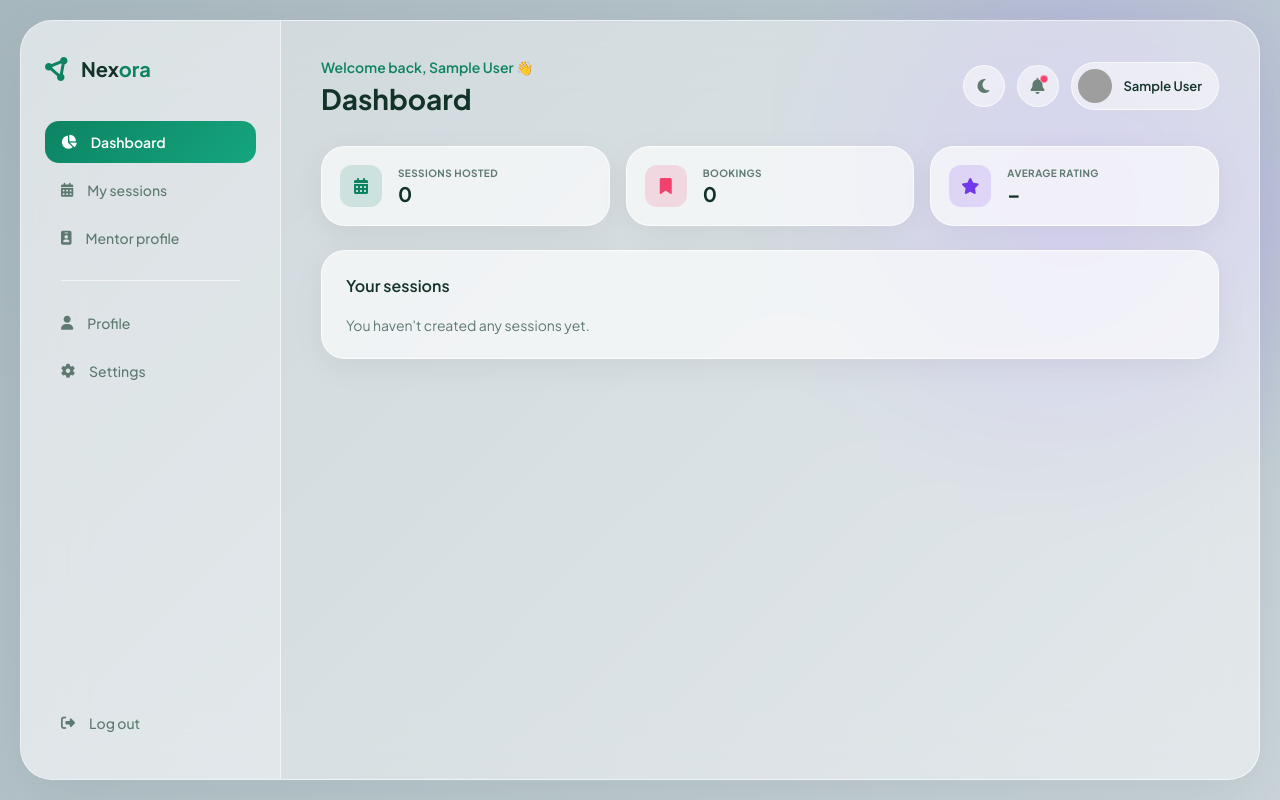
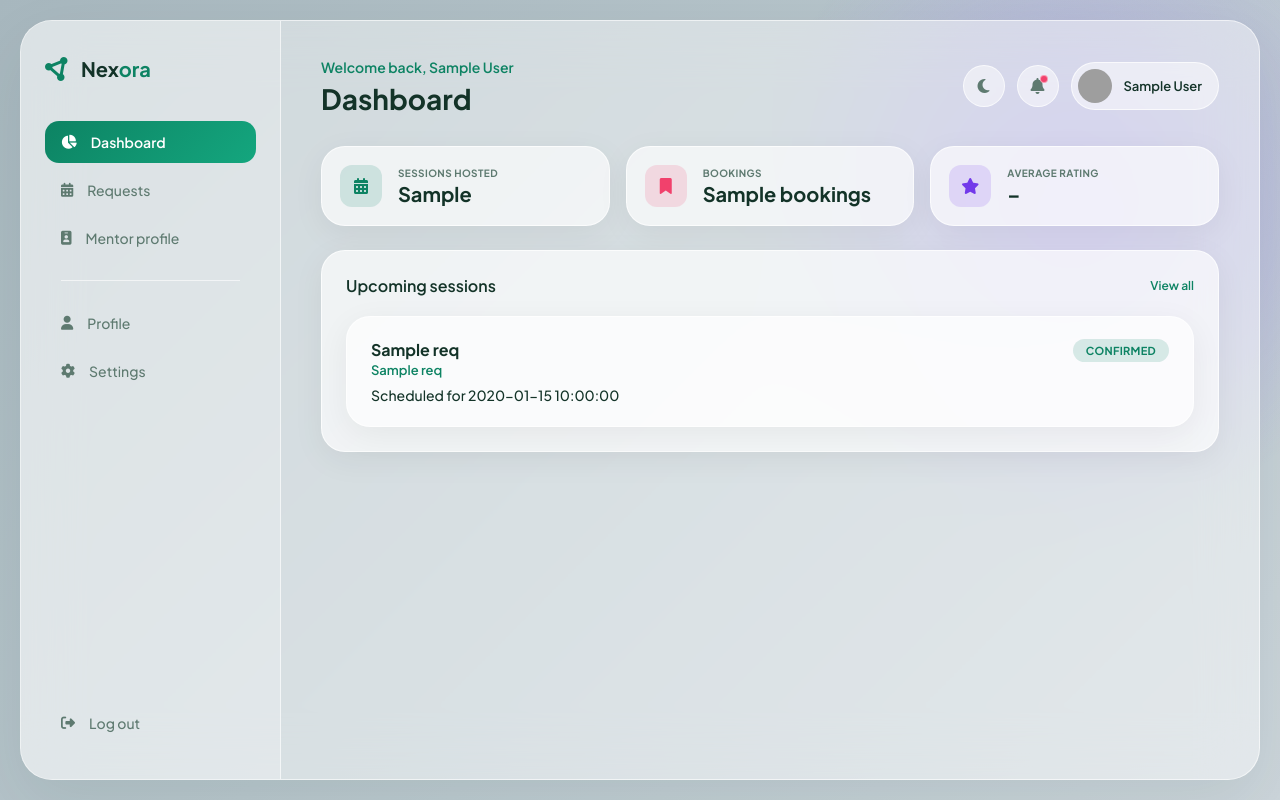
Before and after one commit to ANishKatwal08/Nexora, a Flask app: template app/templates/dashboard/mentor.html in a window 1280 px wide. Run offline with Flask 3, Linux system fonts and the light colour scheme; the visitor is signed in with stand-in values (Sample User, id 1); data comes from the database, SQL or seed files in the repository; tables that the repository leaves empty hold one stand-in row (values such as "Sample post"); the template is opened without the code that fills it: most values are stand-ins (such as "Sample title", 1, 10 or a date in 2020); grey boxes are pictures that could not be loaded.

Commit message:
Wired real stats into dashboard and matched inner pages to glass design

```diff
--- a/app/routes/mentorRoutes.py
+++ b/app/routes/mentorRoutes.py
@@ -6,9 +6,8 @@ bp = Blueprint("mentor", __name__)
 
 def register_routes():
     bp.add_url_rule("/mentor/profile", view_func=mentorController.mentor_profile, methods=["GET"])
-    bp.add_url_rule("/mentor/profession", view_func=mentorController.update_mentor_profession, methods=["POST"])
-    bp.add_url_rule("/mentor/skill/add", view_func=mentorController.add_skill, methods=["POST"])
-    bp.add_url_rule("/mentor/skill/remove", view_func=mentorController.remove_skill, methods=["POST"])
+    bp.add_url_rule("/mentor/profile/save", view_func=mentorController.mentor_profile_save, methods=["POST"])
+    bp.add_url_rule("/mentor/profile/delete", view_func=mentorController.mentor_profile_delete, methods=["POST"])
 
 
 register_routes()
--- a/app/static/css/dashboard.css
+++ b/app/static/css/dashboard.css
@@ -504,3 +504,64 @@ body.dash-body {
     .top-header { flex-direction: column; align-items: flex-start; gap: 14px; }
     .notif-dropdown { right: auto; left: 0; }
 }
+
+/* Session request cards */
+.req-list { display: flex; flex-direction: column; gap: 16px; }
+.req-card {
+    background: var(--card-bg);
+    border: 1px solid var(--card-border);
+    border-radius: 24px;
+    padding: 22px 24px;
+    box-shadow: 0 8px 32px rgba(0, 0, 0, 0.06);
+}
+.req-main { display: flex; justify-content: space-between; align-items: flex-start; gap: 16px; }
+.req-info h3 { font-size: 16px; font-weight: 700; color: var(--text-main); margin-bottom: 2px; }
+.req-skill { color: var(--accent-teal); font-size: 13px; font-weight: 600; margin-bottom: 8px; }
+.req-note { color: var(--text-muted); font-size: 14px; margin-bottom: 6px; }
+.req-time { font-size: 14px; font-weight: 500; color: var(--text-main); }
+.req-status {
+    font-size: 11px; font-weight: 700; padding: 5px 13px; border-radius: 20px;
+    white-space: nowrap; text-transform: uppercase; letter-spacing: 0.3px;
+}
+.status-pending { background: rgba(255, 114, 13, 0.15); color: #ff720d; }
+.status-confirmed { background: var(--accent-active-bg); color: var(--accent-teal); }
+.status-declined { background: rgba(241, 65, 108, 0.15); color: var(--danger); }
+.status-completed { background: var(--hover-bg); color: var(--text-muted); }
+.req-actions {
+    display: flex; gap: 12px; align-items: center; flex-wrap: wrap;
+    margin-top: 16px; padding-top: 16px; border-top: 1px solid var(--card-border);
+}
+.req-confirm-form { display: flex; gap: 10px; align-items: center; flex-wrap: wrap; }
+.req-actions input[type="datetime-local"] {
+    padding: 10px 14px; border: 1px solid var(--card-border); border-radius: 14px;
+    background: var(--input-bg); color: var(--text-main); font-size: 14px;
+    font-family: inherit; outline: none;
+}
+.req-actions input[type="datetime-local"]:focus {
+    border-color: var(--accent-teal); background: var(--input-bg-focus);
+}
+.req-actions .btn {
+    background: var(--accent-grad); color: #fff; border: none;
+    padding: 10px 20px; border-radius: 20px; font-size: 14px; font-weight: 600;
+    cursor: pointer; box-shadow: 0 4px 14px rgba(16, 185, 129, 0.2);
+}
+.req-actions .btn:hover { opacity: 0.95; }
+.btn-outline-danger {
+    background: none; border: 1px solid var(--danger); color: var(--danger);
+    padding: 10px 20px; border-radius: 20px; font-size: 14px; font-weight: 600; cursor: pointer;
+}
+.btn-outline-danger:hover { background: var(--danger); color: #fff; }
+
+/* Skill tags */
+.skill-tags { display: flex; flex-wrap: wrap; gap: 10px; }
+.skill-tag {
+    display: inline-flex; align-items: center; gap: 8px;
+    background: var(--input-bg); border: 1px solid var(--card-border);
+    color: var(--text-main); padding: 8px 14px; border-radius: 30px;
+    font-size: 13px; font-weight: 500;
+}
+.skill-remove {
+    background: none; border: none; color: var(--text-muted);
+    cursor: pointer; font-size: 17px; line-height: 1; padding: 0; display: flex;
+}
+.skill-remove:hover { color: var(--danger); }
--- a/app/templates/dash_base.html
+++ b/app/templates/dash_base.html
@@ -33,18 +33,18 @@
                 </a>
 
                 {% if session.get('user_role') == 'mentor' %}
-                    <a href="#" class="menu-item {{ 'active' if active == 'sessions' }}">
-                        <i class="fa-solid fa-calendar-days"></i> My sessions
+                    <a href="{{ url_for('session.mentor_requests') }}" class="menu-item {{ 'active' if active == 'requests' }}">
+                        <i class="fa-solid fa-calendar-days"></i> Requests
                     </a>
-                    <a href="#" class="menu-item {{ 'active' if active == 'mentor_profile' }}">
+                    <a href="{{ url_for('mentor.mentor_profile') }}" class="menu-item {{ 'active' if active == 'mentor_profile' }}">
                         <i class="fa-solid fa-id-badge"></i> Mentor profile
                     </a>
                 {% else %}
-                    <a href="#" class="menu-item {{ 'active' if active == 'browse' }}">
-                        <i class="fa-solid fa-magnifying-glass"></i> Browse sessions
+                    <a href="{{ url_for('browse.browse') }}" class="menu-item {{ 'active' if active == 'browse' }}">
+                        <i class="fa-solid fa-magnifying-glass"></i> Browse mentors
                     </a>
-                    <a href="#" class="menu-item {{ 'active' if active == 'bookings' }}">
-                        <i class="fa-solid fa-bookmark"></i> My bookings
+                    <a href="{{ url_for('session.my_requests') }}" class="menu-item {{ 'active' if active == 'bookings' }}">
+                        <i class="fa-solid fa-bookmark"></i> My requests
                     </a>
                 {% endif %}
 
@@ -69,7 +69,7 @@
         <main class="main-content">
             <header class="top-header">
                 <div class="welcome-text">
-                    <span class="sub-greeting">Welcome back, {{ session.get('user_name') }} &#128075;</span>
+                    <span class="sub-greeting">Welcome back, {{ session.get('user_name') }}</span>
                     <h1>{% block page_title %}Dashboard{% endblock %}</h1>
                 </div>
 
--- a/app/templates/dashboard/mentor.html
+++ b/app/templates/dashboard/mentor.html
@@ -10,29 +10,47 @@
         <div class="kpi-icon icon-teal"><i class="fa-solid fa-calendar-days"></i></div>
         <div>
             <span class="kpi-label">Sessions hosted</span>
-            <span class="kpi-value">0</span>
+            <span class="kpi-value">{{ sessions_hosted }}</span>
         </div>
     </div>
     <div class="card kpi-card">
         <div class="kpi-icon icon-pink"><i class="fa-solid fa-bookmark"></i></div>
         <div>
             <span class="kpi-label">Bookings</span>
-            <span class="kpi-value">0</span>
+            <span class="kpi-value">{{ bookings }}</span>
         </div>
     </div>
     <div class="card kpi-card">
         <div class="kpi-icon icon-purple"><i class="fa-solid fa-star"></i></div>
         <div>
             <span class="kpi-label">Average rating</span>
-            <span class="kpi-value">–</span>
+            <span class="kpi-value">{{ "%.1f"|format(rating) if rating else "–" }}</span>
         </div>
     </div>
 </div>
 
 <div class="card">
     <div class="card-header">
-        <h3>Your sessions</h3>
+        <h3>Upcoming sessions</h3>
+        <a href="{{ url_for('session.mentor_requests') }}" class="view-link">View all</a>
     </div>
-    <p class="dash-empty">You haven't created any sessions yet.</p>
+    {% if upcoming %}
+        <div class="req-list">
+            {% for req in upcoming %}
+                <div class="req-card">
+                    <div class="req-main">
+                        <div class="req-info">
+                            <h3>{{ req.learner_name }}</h3>
+                            <p class="req-skill">{{ req.skill_name or "General session" }}</p>
+                            {% if req.scheduled_at %}<p class="req-time">Scheduled for {{ req.scheduled_at }}</p>{% endif %}
+                        </div>
+                        <span class="req-status status-confirmed">Confirmed</span>
+                    </div>
+                </div>
+            {% endfor %}
+        </div>
+    {% else %}
+        <p class="dash-empty">You have no upcoming sessions yet. Requests you confirm will show here.</p>
+    {% endif %}
 </div>
 {% endblock %}
--- a/app/templates/dashboard/profile.html
+++ b/app/templates/dashboard/profile.html
@@ -5,7 +5,7 @@
 {% block page_title %}Profile{% endblock %}
 
 {% block dash_content %}
-<div class="dash-panel profile-panel">
+<div class="card profile-card">
     <form method="POST" action="{{ url_for('profile.profile_update') }}" enctype="multipart/form-data">
         <input type="hidden" name="csrf_token" value="{{ csrf_token() }}">
 
@@ -40,7 +40,7 @@
             <textarea id="bio" name="bio" rows="4" placeholder="Tell people a little about yourself">{{ user.bio or "" }}</textarea>
         </div>
 
-        <button type="submit" class="btn">Save changes</button>
+        <button type="submit" class="btn-dash">Save changes</button>
     </form>
 </div>
 {% endblock %}
```
Also changed, not shown: app/controllers/dashboardController.py (+32 -2 lines), app/controllers/mentorController.py (+51 -36 lines), app/repository/mentor_repo.py (added, +67 -0 lines), app/templates/dashboard/learner.html (+22 -4 lines), app/templates/dashboard/mentor_profile.html (+10 -13 lines), app/static/uploads/user_2.png (added).
